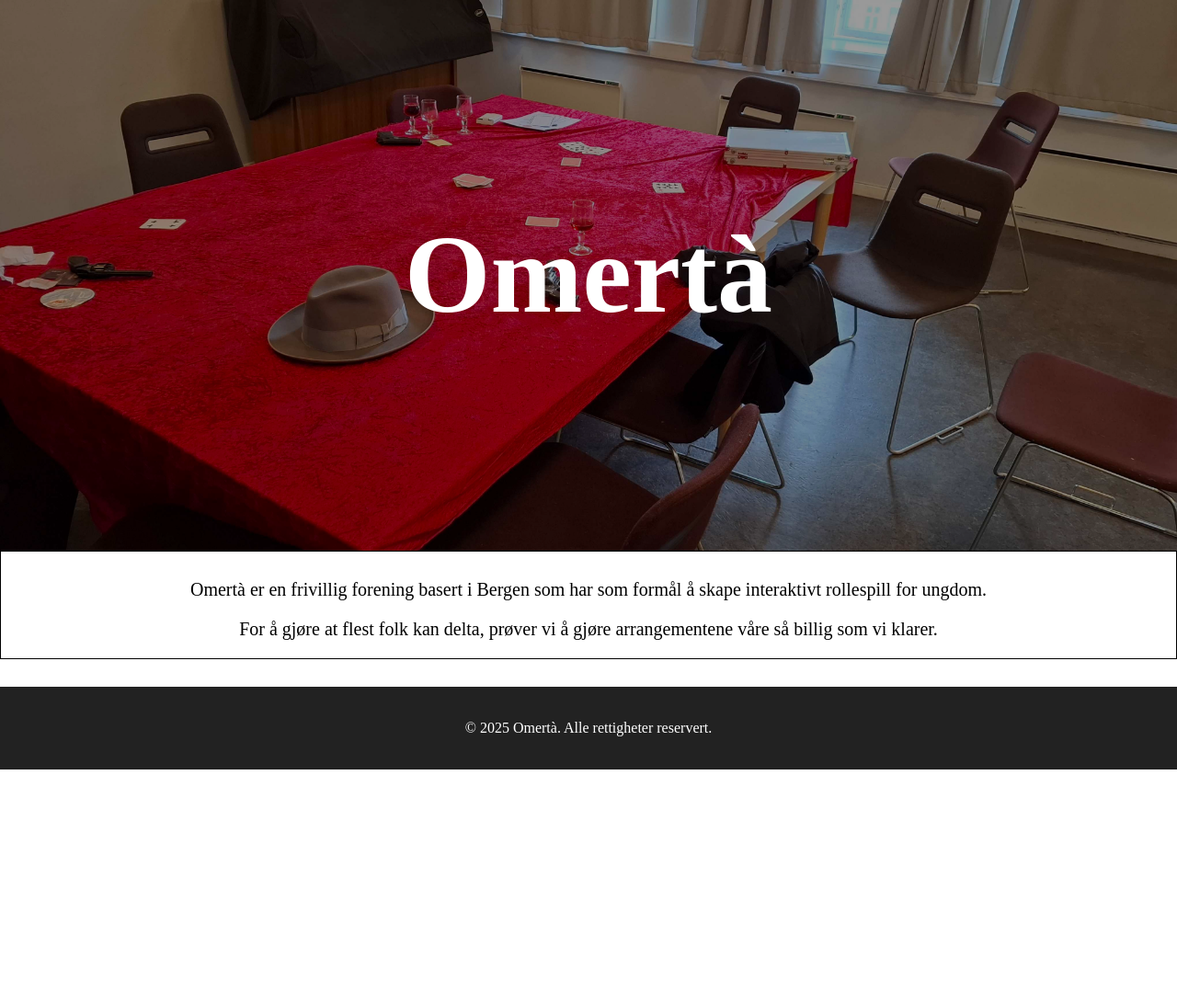
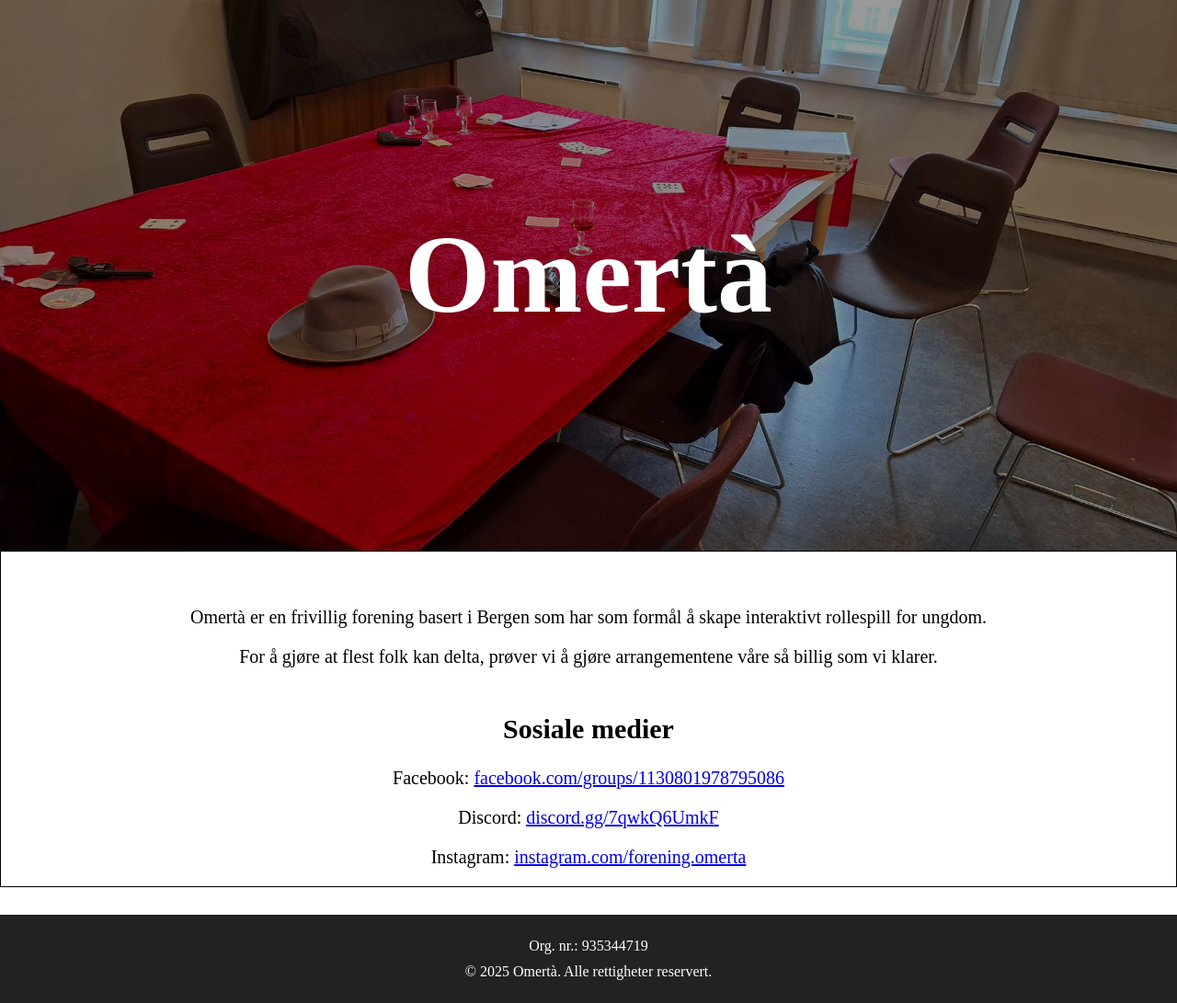
Before and after one commit to Garluss/garluss.github.io, a Python web app: template forts-IT2/nettside-test-omerta/flaskr/templates/hjem.html in a window 1280 px wide. Shown: the part 48-1139 px from the top of the page at 92% size. Before the commit the page ends 885 px from the top, so only its background shows below. Run offline with Jinja, Linux system fonts and the light colour scheme; the template is opened without the code that fills it, so the values that code supplies are empty.

Commit message:
lenker til SM

```diff
--- a/forts-IT2/nettside-test-omerta/flaskr/static/style.css
+++ b/forts-IT2/nettside-test-omerta/flaskr/static/style.css
@@ -53,7 +53,11 @@
     margin-top: 30px;
     background-color: rgb(34, 34, 34);
     display: flex;
-    justify-content: space-around;
+    align-items: center;
+    flex-direction: column;
     padding: 20px;
     color: white;
 }
+#bunn p {
+    margin: 5px;
+}
--- a/forts-IT2/nettside-test-omerta/flaskr/templates/base.html
+++ b/forts-IT2/nettside-test-omerta/flaskr/templates/base.html
@@ -24,6 +24,7 @@
         </div>
     </main>
     <div id="bunn">
+         <p>Org. nr.: 935344719</p>
         <p>© 2025 Omertà. Alle rettigheter reservert.</p>
     </div>
 </body>
--- a/forts-IT2/nettside-test-omerta/flaskr/templates/hjem.html
+++ b/forts-IT2/nettside-test-omerta/flaskr/templates/hjem.html
@@ -8,12 +8,22 @@
         main {
             text-align: center;
         }
+        .seksjon {
+            margin-top: 50px;
+        }
     </style>
 {% endblock %}
 
 {% block innhold %}
-    <p>Omertà er en frivillig forening basert i Bergen som har som formål å skape interaktivt rollespill for ungdom.</p>
-    <p>For å gjøre at flest folk kan delta, prøver vi å gjøre arrangementene våre så billig som vi klarer.</p>
+    <div class="seksjon">
+        <p>Omertà er en frivillig forening basert i Bergen som har som formål å skape interaktivt rollespill for ungdom.</p>
+        <p>For å gjøre at flest folk kan delta, prøver vi å gjøre arrangementene våre så billig som vi klarer.</p>
+    </div>
 
-    <!-- Få inn sosiale medier -->
+    <div class="seksjon">
+        <h2>Sosiale medier</h2>
+        <p>Facebook: <a href="https://www.facebook.com/groups/1130801978795086/" target="_blank">facebook.com/groups/1130801978795086</a></p>
+        <p>Discord: <a href="https://www.discord.gg/7qwkQ6UmkF/" target="_blank">discord.gg/7qwkQ6UmkF</a></p>
+        <p>Instagram: <a href="https://instagram.com/forening.omerta/" target="_blank">instagram.com/forening.omerta</a></p>
+    </div>
 {% endblock %}
```
